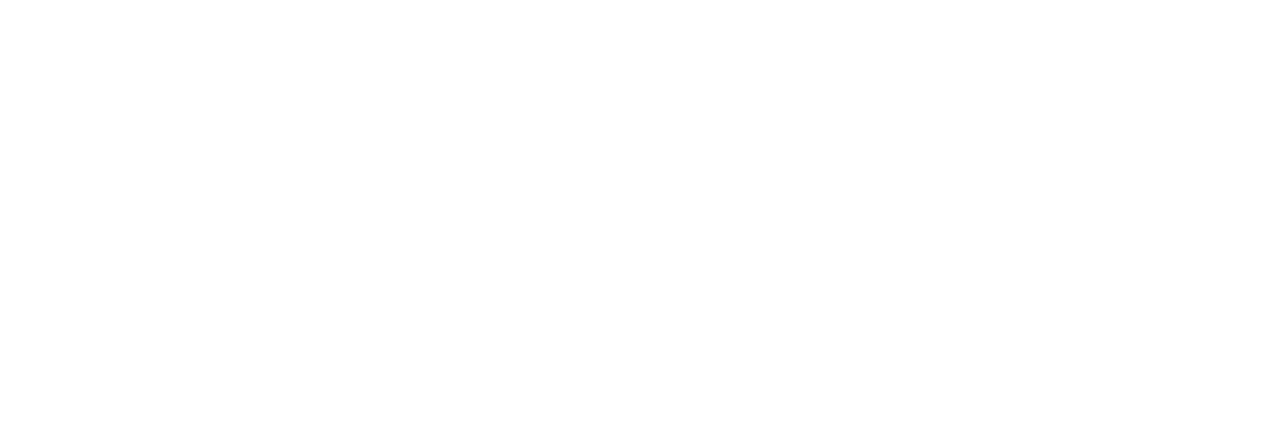
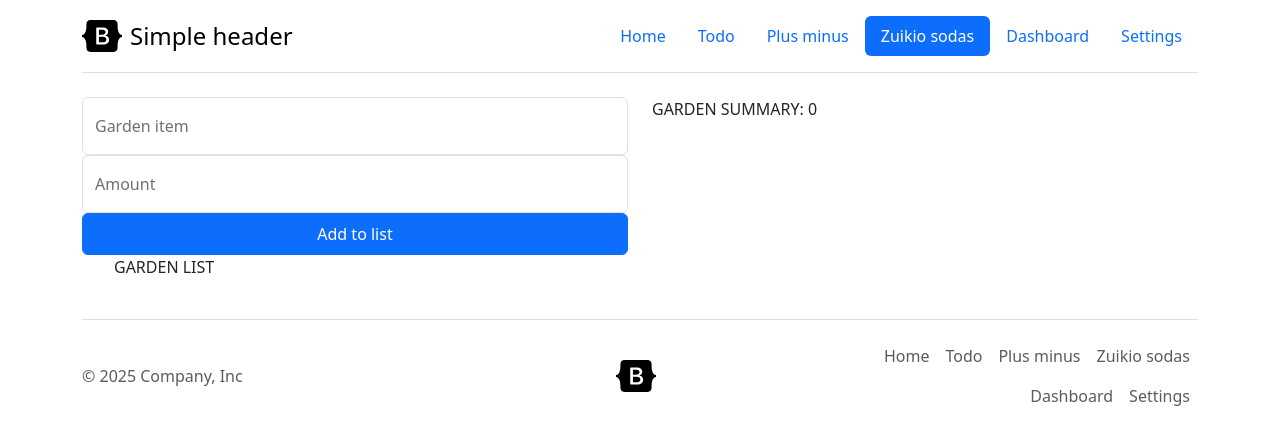
Before and after one commit to front-end-by-rimantas/54-grupe-react-intro, a React (Vite) app: page /garden in a window 1280 px wide. Before the commit this address had no page. Shown: the top 444 px of the page. Built offline with nearby package versions, Linux system fonts and the light colour scheme.

Commit message:
Garden form

```diff
--- a/src/App.jsx
+++ b/src/App.jsx
@@ -3,6 +3,10 @@
 import { PageTodo } from "./pages/PageTodo";
 import { PagePlusMinus } from "./pages/PagePlusMinus";
 import { PublicPageTemplate } from "./templates/PublicPageTemplate";
+import { PageDashboard } from "./pages/PageDashboard";
+import { PageSettings } from "./pages/PageSettings";
+import { AdminPageTemplate } from "./templates/AdminPageTemplate";
+import { PageGarden } from "./pages/PageGarden";
 
 export function App() {
   return (
@@ -12,6 +16,12 @@
           <Route index path="/" element={<PageHome />} />
           <Route path="/todo" element={<PageTodo />} />
           <Route path="/plus-minus" element={<PagePlusMinus />} />
+          <Route path="/garden" element={<PageGarden />} />
+        </Route>
+
+        <Route Component={AdminPageTemplate}>
+          <Route path="/dashboard" element={<PageDashboard />} />
+          <Route path="/settings" element={<PageSettings />} />
         </Route>
       </Routes>
     </BrowserRouter>
--- /dev/null
+++ b/src/components/garden/GardenForm.jsx
@@ -0,0 +1,15 @@
+export function GardenForm() {
+    return (
+        <form>
+            <div className="form-floating">
+                <input id="item" type="text" className="form-control" placeholder="Garden item" />
+                <label for="item">Garden item</label>
+            </div>
+            <div className="form-floating">
+                <input id="amount" type="number" className="form-control" placeholder="0" />
+                <label for="amount">Amount</label>
+            </div>
+            <button className="btn btn-primary w-100 py-2" type="submit">Add to list</button>
+        </form>
+    )
+}
--- /dev/null
+++ b/src/components/garden/GardenList.jsx
@@ -0,0 +1,7 @@
+export function GardenList() {
+    return (
+        <ul>
+            GARDEN LIST
+        </ul>
+    )
+}
--- /dev/null
+++ b/src/components/garden/GardenSummary.jsx
@@ -0,0 +1,7 @@
+export function GardenSummary() {
+    return (
+        <div>
+            GARDEN SUMMARY: 0
+        </div>
+    )
+}
--- a/src/components/header/Header.jsx
+++ b/src/components/header/Header.jsx
@@ -2,17 +2,6 @@
 import { menuData } from "../../data/menuData";
 
 export function Header() {
-    const menuLinks = [];
-
-    for (let i = 0; i < menuData.length; i++) {
-        const link = menuData[i];
-        menuLinks.push(
-            <li key={link.href} className="nav-item">
-                <NavLink to={link.href} className="nav-link">{link.text}</NavLink>
-            </li>
-        )
-    }
-
     return (
         <div className="container">
             <header className="d-flex flex-wrap justify-content-center py-3 mb-4 border-bottom">
@@ -20,7 +9,13 @@
                     <svg className="bi me-2" width="40" height="32" aria-hidden="true" viewBox="0 0 118 94"> <title>Bootstrap</title> <path fillRule="evenodd" clipRule="evenodd" d="M24.509 0c-6.733 0-11.715 5.893-11.492 12.284.214 6.14-.064 14.092-2.066 20.577C8.943 39.365 5.547 43.485 0 44.014v5.972c5.547.529 8.943 4.649 10.951 11.153 2.002 6.485 2.28 14.437 2.066 20.577C12.794 88.106 17.776 94 24.51 94H93.5c6.733 0 11.714-5.893 11.491-12.284-.214-6.14.064-14.092 2.066-20.577 2.009-6.504 5.396-10.624 10.943-11.153v-5.972c-5.547-.529-8.934-4.649-10.943-11.153-2.002-6.484-2.28-14.437-2.066-20.577C105.214 5.894 100.233 0 93.5 0H24.508zM80 57.863C80 66.663 73.436 72 62.543 72H44a2 2 0 01-2-2V24a2 2 0 012-2h18.437c9.083 0 15.044 4.92 15.044 12.474 0 5.302-4.01 10.049-9.119 10.88v.277C75.317 46.394 80 51.21 80 57.863zM60.521 28.34H49.948v14.934h8.905c6.884 0 10.68-2.772 10.68-7.727 0-4.643-3.264-7.207-9.012-7.207zM49.948 49.2v16.458H60.91c7.167 0 10.964-2.876 10.964-8.281 0-5.406-3.903-8.178-11.425-8.178H49.948z"></path> </svg>
                     <span className="fs-4">Simple header</span>
                 </Link>
-                <ul className="nav nav-pills">{menuLinks}</ul>
+                <ul className="nav nav-pills">
+                    {menuData.map(link =>
+                        <li key={link.href} className="nav-item">
+                            <NavLink to={link.href} className="nav-link">{link.text}</NavLink>
+                        </li>
+                    )}
+                </ul>
             </header>
         </div>
     );
--- a/src/data/menuData.js
+++ b/src/data/menuData.js
@@ -2,4 +2,7 @@
     { href: '/', text: 'Home' },
     { href: '/todo', text: 'Todo' },
     { href: '/plus-minus', text: 'Plus minus' },
+    { href: '/garden', text: 'Zuikio sodas' },
+    { href: '/dashboard', text: 'Dashboard' },
+    { href: '/settings', text: 'Settings' },
 ];
--- /dev/null
+++ b/src/pages/PageDashboard.jsx
@@ -0,0 +1,13 @@
+export function PageDashboard() {
+    return (
+        <>
+            <section className="container">
+                <div className="row">
+                    <div className="col-12">
+                        DASHBOARD PAGE CONTENT
+                    </div>
+                </div>
+            </section>
+        </>
+    )
+}
--- /dev/null
+++ b/src/pages/PageGarden.jsx
@@ -0,0 +1,21 @@
+import { GardenForm } from "../components/garden/GardenForm";
+import { GardenList } from "../components/garden/GardenList";
+import { GardenSummary } from "../components/garden/GardenSummary";
+
+export function PageGarden() {
+    return (
+        <>
+            <section className="container">
+                <div className="row">
+                    <div className="col-12 col-md-6">
+                        <GardenForm />
+                        <GardenList />
+                    </div>
+                    <div className="col-12 col-md-6">
+                        <GardenSummary />
+                    </div>
+                </div>
+            </section>
+        </>
+    )
+}
--- /dev/null
+++ b/src/pages/PageSettings.jsx
@@ -0,0 +1,13 @@
+export function PageSettings() {
+    return (
+        <>
+            <section className="container">
+                <div className="row">
+                    <div className="col-12">
+                        SETTINGS PAGE CONTENT
+                    </div>
+                </div>
+            </section>
+        </>
+    )
+}
--- /dev/null
+++ b/src/templates/AdminPageTemplate.jsx
@@ -0,0 +1,23 @@
+import { Outlet } from "react-router";
+import { Footer } from "../components/footer/Footer";
+import { Header } from "../components/header/Header";
+
+export function AdminPageTemplate() {
+    const isLoggedIn = false;
+    const ProtectedContent =
+        <div className="container">
+            <div className="row">
+                <div className="col-12">
+                    <h1>You have to login first!</h1>
+                </div>
+            </div>
+        </div>;
+
+    return (
+        <>
+            <Header />
+            {isLoggedIn ? <Outlet /> : ProtectedContent}
+            <Footer />
+        </>
+    );
+}
```
